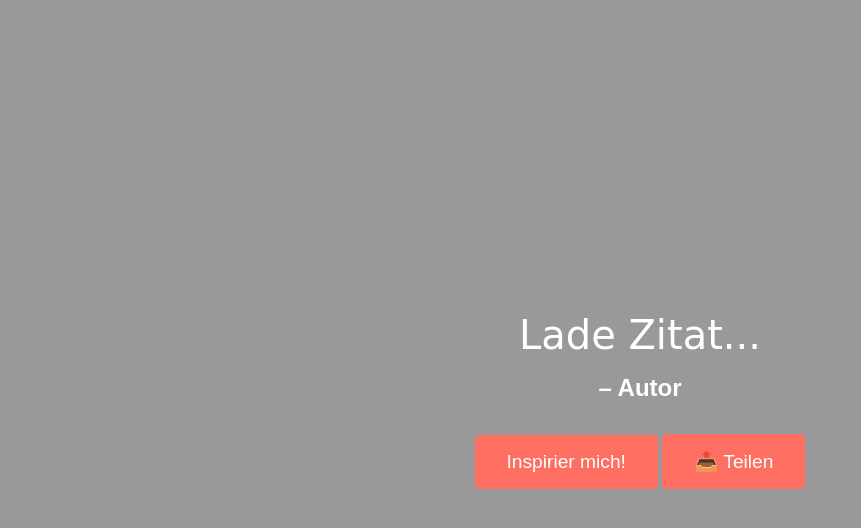
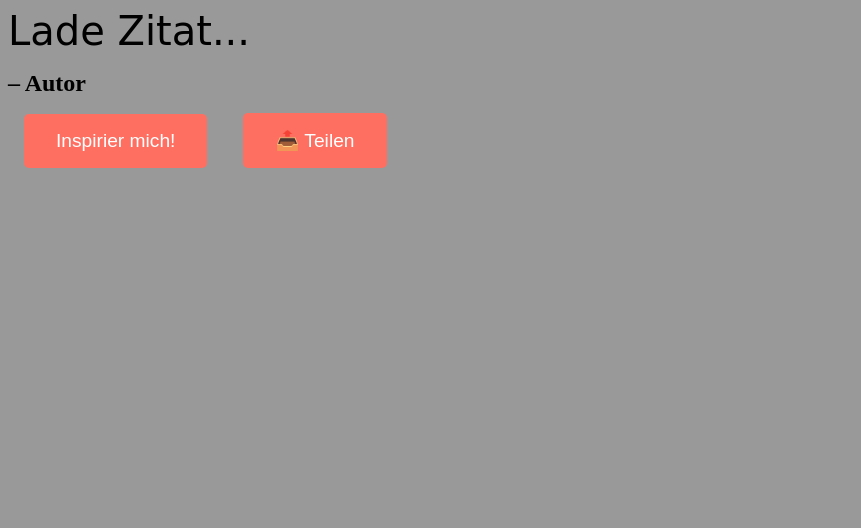
Before and after one commit to GaribEngin/zitate-app, a plain HTML site: page index.html in a window 1280 px wide. Shown: the whole page, without its empty margins (0-861 px from the left). Drawn offline with Linux system fonts and the light colour scheme; a web font is replaced by a local one.

Commit message:
Update index.html

```diff
--- a/index.html
+++ b/index.html
@@ -7,6 +7,7 @@
   <link href="https://fonts.googleapis.com/css2?family=Große+Vibes&display=swap" rel="stylesheet">
   <style>
 
+<style>
   body {
     margin: 0;
     padding: 0;
@@ -21,9 +22,7 @@ body {
     background-position: center;
     background-repeat: no-repeat;
     position: relative;
-  transition: background-image 1s ease-in-out;
   }
-
 
   .overlay {
     position: absolute;
@@ -33,10 +32,9 @@ body {
     pointer-events: none;
   }
 
-
   .content {
     position: relative;
-            z-index: 1;
+    z-index: 10;
     max-width: 80%;
   }
 
@@ -53,7 +51,7 @@ body {
   }
 
   button {
-            margin-top: 2rem;
+    margin: 1rem;
     padding: 1rem 2rem;
     font-size: 1.2rem;
     border: none;
@@ -68,6 +66,7 @@ body {
     background-color: #e65b4f;
   }
 </style>
+
 </head>
 <body>
   <div class="overlay"></div>
```
Lines whose indentation alone changed are shown as unchanged.
